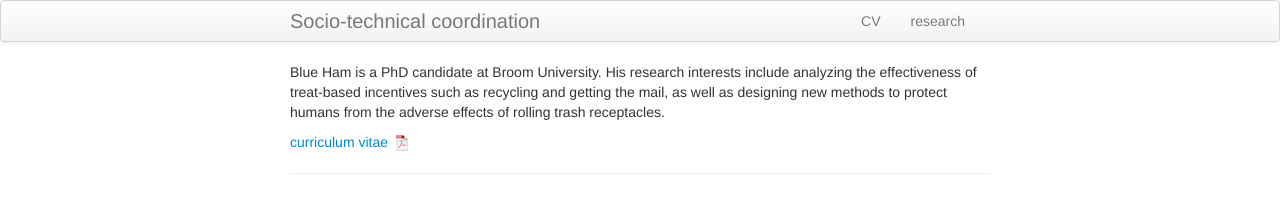
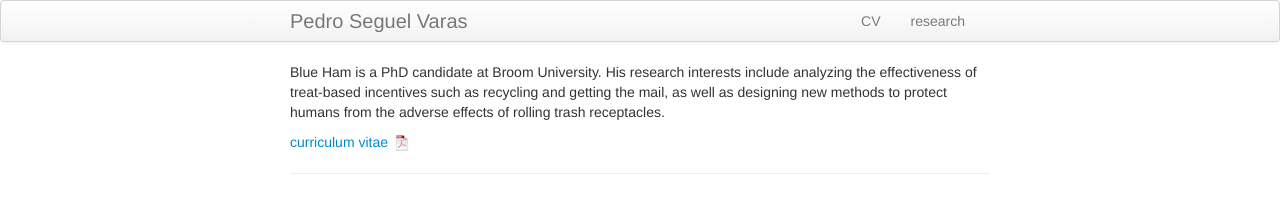
Before and after one commit to ppseguel/-ppseguel.github.io, a Jekyll site: the page built from index.md, in a window 1280 px wide. Shown: the top 203 px of the page. Built offline with Jekyll 4.4.1, drawn with Linux system fonts in a browser that asks for light colours.

Commit message:
testing the title info

```diff
--- a/_config.yml
+++ b/_config.yml
@@ -8,12 +8,12 @@ highlighter: rouge
 # Themes are encouraged to use these universal variables
 # so be sure to set them if your theme uses them.
 #
-title : Socio-technical coordination
+title : Pedro Seguel Varas
 author :
   name : Pedro Seguel
-  other :
-  github : ppseguel
-  twitter : ppseguel
+  email :
+  github : https://github.com/ppseguel/
+  twitter : https://twitter.com/ppsegue
 
 production_url : http://marisabriana.github.io
 
```
